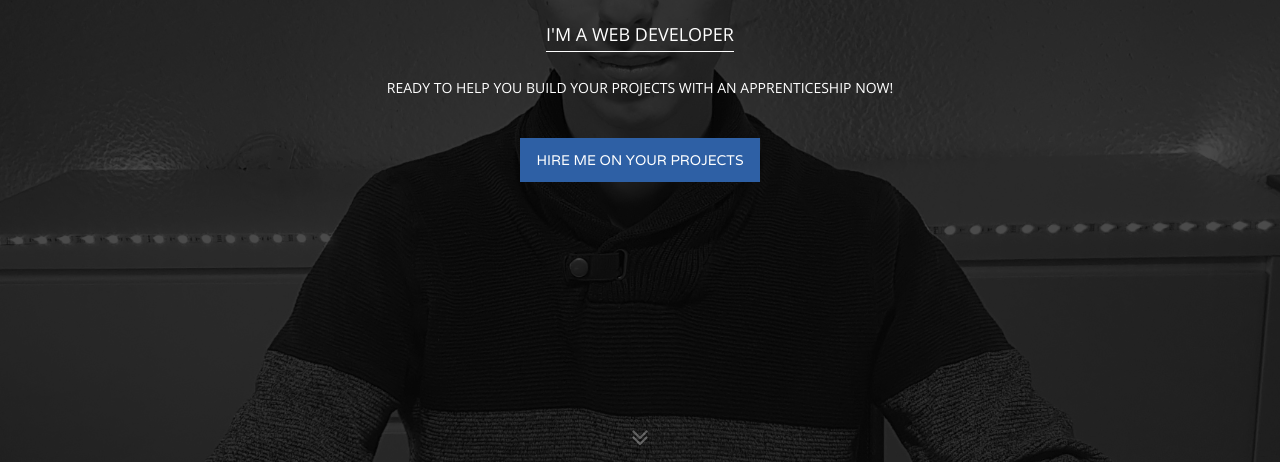
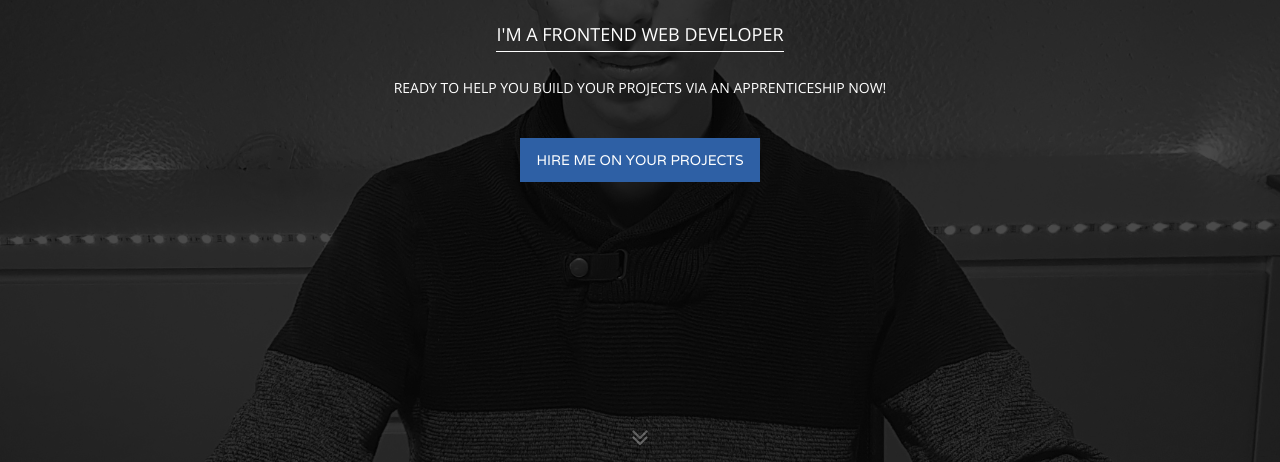
Before and after one commit to AlixBarreaux/alixbarreaux.github.io, a plain HTML site: page index.html in a window 1280 px wide. Shown: the part 335-797 px from the top of the page. Drawn offline with nearby package versions, Linux system fonts and the light colour scheme.

Commit message:
Feature: Update hero job

```diff
--- a/index.html
+++ b/index.html
@@ -17,7 +17,7 @@
   -->
 
 
-    <title>Alix Barreaux - Portfolio | Web Developper</title>
+    <title>Alix Barreaux - Portfolio | Frontend Web Developper</title>
 
     <!-- ** META TAGS ** -->
     <!-- Basic HTML Meta Tags -->
@@ -142,10 +142,9 @@
         <!-- Name & Description -->
         <div class="hero-content page-scroll">
             <h1>I am <span id="hero-name">Alix Barreaux</span></h1>
-            <p class="hero-job"><span>I'M A WEB DEVELOPER</span></p>
+            <p class="hero-job"><span>I'M A FRONTEND WEB DEVELOPER</span></p>
             <p class="hero-job-desc">
-              Ready to help you build your projects
-              with an apprenticeship now!
+              Ready to help you build your projects via an apprenticeship now!
             </p>
             <br />
             <br />
```
